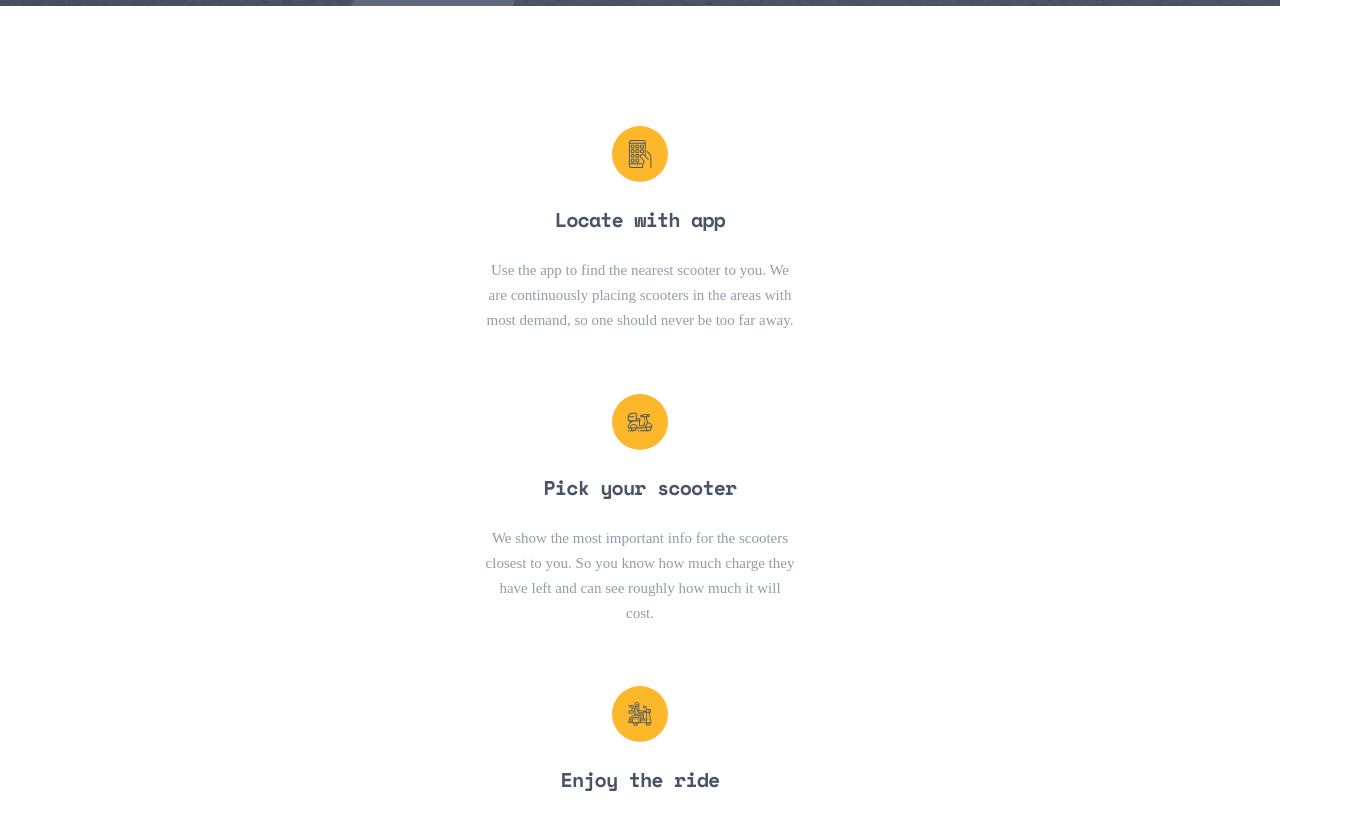
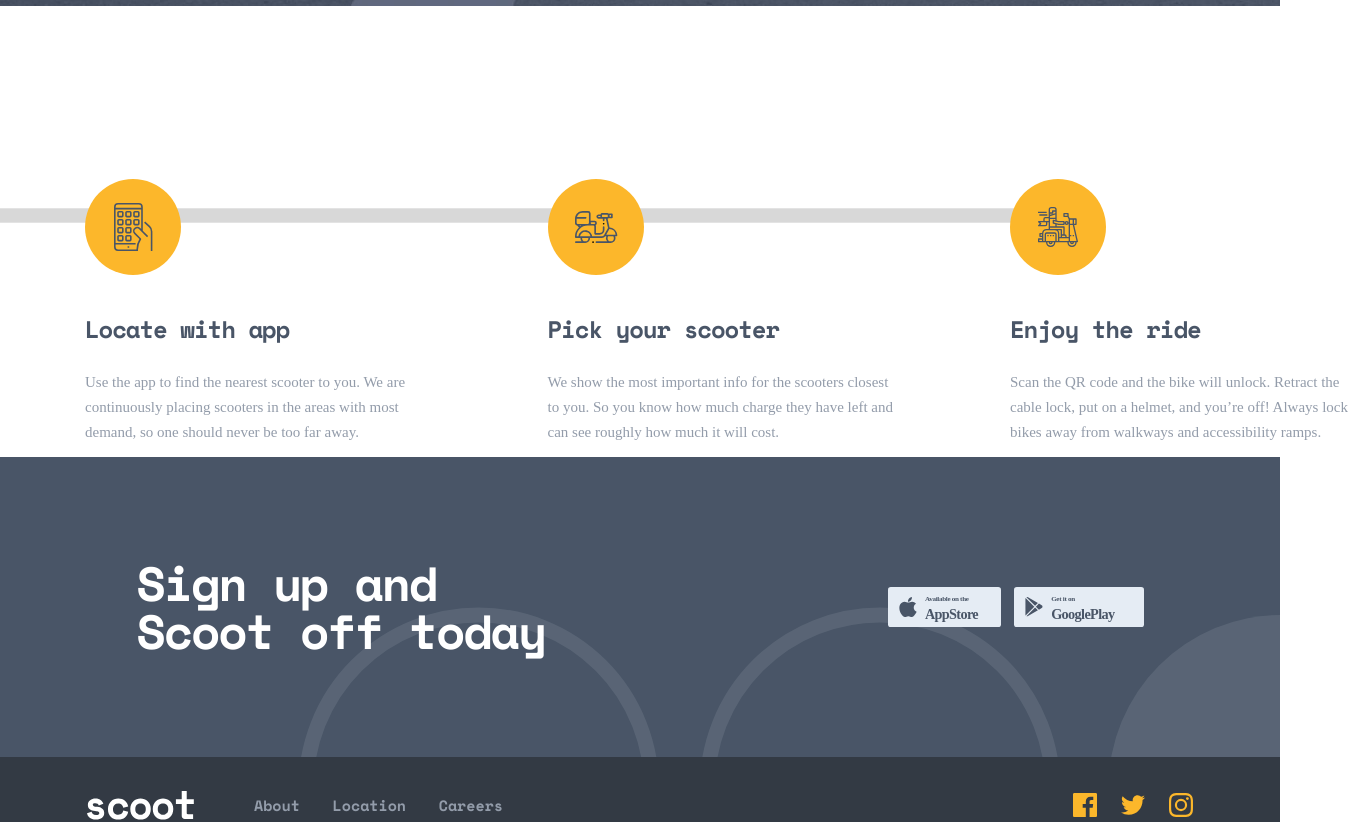
Before and after one commit to danielopq/scoot, a React (Vite) app: page / in a window 1280 px wide. Shown: the part 740-1562 px from the top of the page, 1360 px wide, since content can reach past the window. Built offline with nearby package versions, Linux system fonts and the light colour scheme; a web font is replaced by a local one.

Commit message:
homeUserInstructions.css - desktop version done

```diff
--- a/src/components/pages/home/components/homeUserInstructions/homeUserInstructions.css
+++ b/src/components/pages/home/components/homeUserInstructions/homeUserInstructions.css
@@ -63,3 +63,28 @@
           margin-bottom: 27px;
      }
 }
+
+/*############################## DESKTOP VERSION ##############################*/
+
+@media (min-width: 1025px){
+     #homeUserInstructions {
+          width: 1440px;
+          height: 291px;
+          margin-top: 160px;
+          padding-left: 165px;
+          flex-direction: row;
+          background: url('./img/horizontalGreyLine.svg') -260px 41.5px/1440px no-repeat;
+     }
+
+     .instruction {
+          width: 350px;
+          padding-top: 136px;
+          align-items: flex-start;
+          text-align: left;
+          background: 0% 0%/96px no-repeat;
+     }
+
+     .instruction h3 {
+          margin-bottom: 27px;
+     }
+}
--- a/src/index.css
+++ b/src/index.css
@@ -78,4 +78,9 @@ h3{
         font: 700 48px/48px 'SpaceMono-Bold';
         letter-spacing: -2.14px;
     }
+
+    h3{
+        font: 700 24px/28px 'SpaceMono-Bold';
+        letter-spacing: -1.07px;
+    }
 }
```
Also changed, not shown: src/components/pages/home/components/homeUserInstructions/img/horizontalGreyLine.svg.
